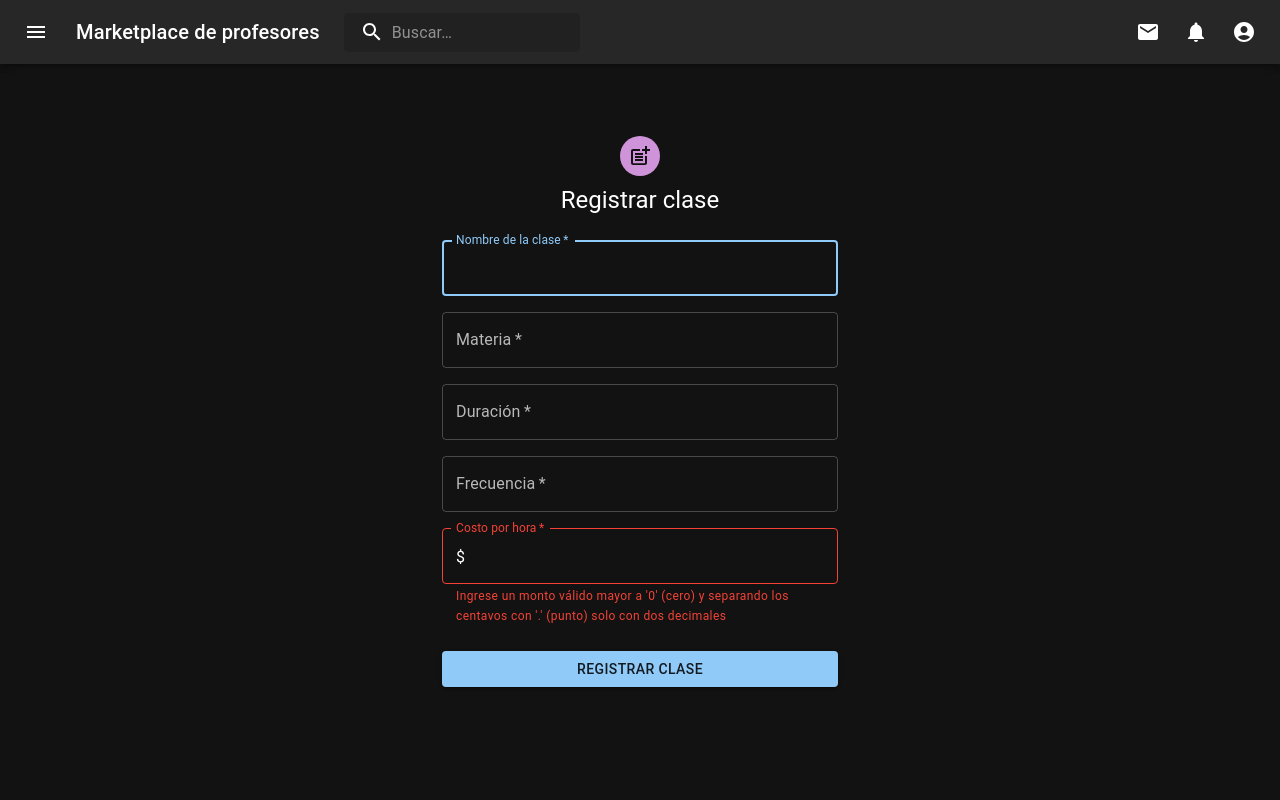
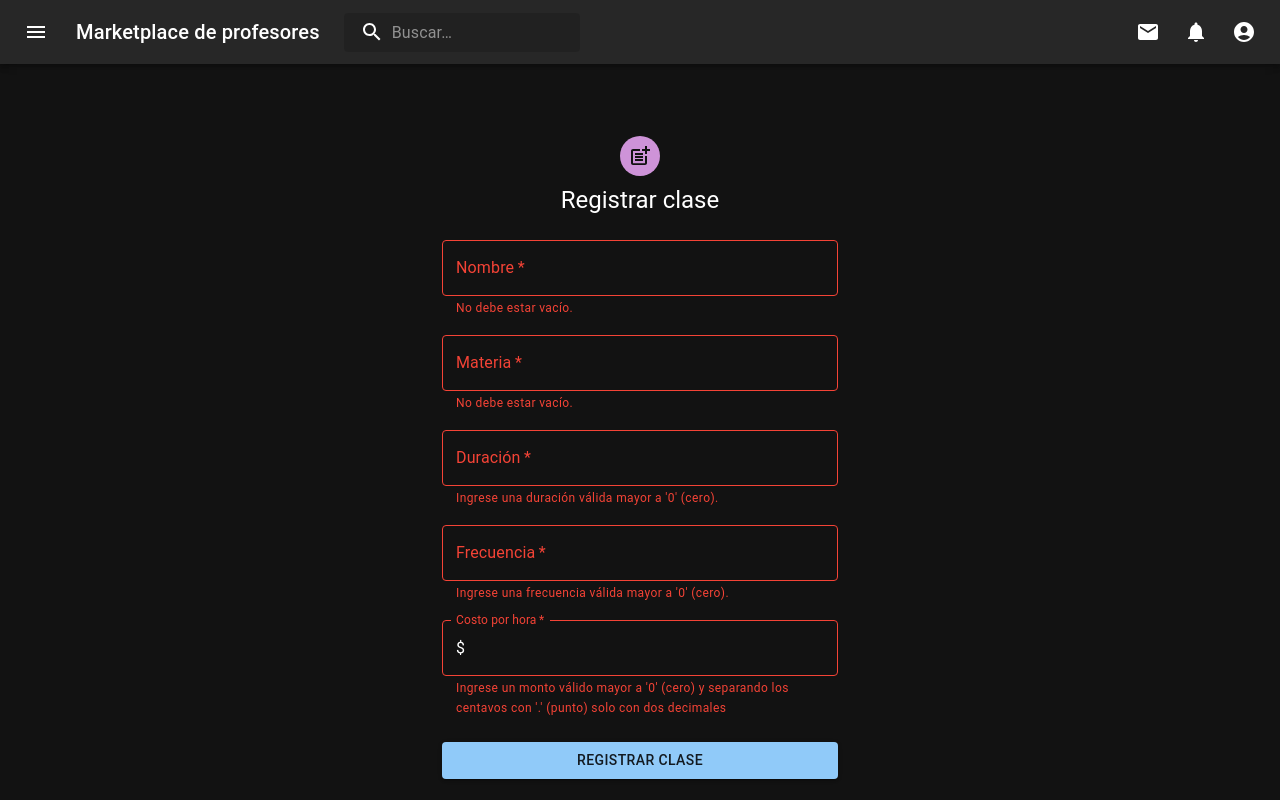
Before and after one commit to 3nu3l/marketplace-profesores-particulares, a Next.js app in the folder frontend/: page /registrationClass in a window 1280 px wide. Shown: the top 800 px of the page. Built offline with nearby package versions, Linux system fonts and the light colour scheme.

Commit message:
add validations and fix typo's

```diff
--- a/frontend/pages/registrationClass.tsx
+++ b/frontend/pages/registrationClass.tsx
@@ -13,6 +13,14 @@ import { InputAdornment } from '@mui/material';
 export default function CreateClass() {
     const costRegex = /^[+]?[0-9]{1,3}(?:,?[0-9]{3})*(?:\.[0-9]{2})?$/
     const [cost, setCost] = React.useState("");
+
+    const [className, setClassName] = React.useState("");
+
+    const [matter, setMatter] = React.useState("");
+
+    const [duration, setDuration] = React.useState("");
+
+    const [frequency, setFrequency] = React.useState("");
 
     const handleSubmit = (event: React.FormEvent<HTMLFormElement>) => {
         event.preventDefault();
@@ -45,13 +53,15 @@ export default function CreateClass() {
                     <Grid container spacing={2}>
                         <Grid item xs={12}>
                             <TextField
-                                autoComplete="given-name"
-                                name="className"
+                                name="firstName"
                                 required
                                 fullWidth
                                 id="className"
-                                label="Nombre de la clase"
-                                autoFocus
+                                label="Nombre"
+                                error={className.trim().length === 0}
+                                helperText={className.trim().length === 0 ? <>No debe estar vacío.</> : <></>}
+                                onChange={(event) => setClassName(event.target.value)}
+                                value={className}
                             />
                         </Grid>
                         <Grid item xs={12}>
@@ -61,7 +71,10 @@ export default function CreateClass() {
                                 id="matter"
                                 label="Materia"
                                 name="matter"
-                                autoComplete="family-name"
+                                error={matter.trim().length === 0}
+                                helperText={matter.trim().length === 0 ? <>No debe estar vacío.</> : <></>}
+                                onChange={(event) => setMatter(event.target.value)}
+                                value={matter}
                             />
                         </Grid>
                         <Grid item xs={12}>
@@ -71,7 +84,13 @@ export default function CreateClass() {
                                 id="duration"
                                 label="Duración"
                                 name="duration"
-                                autoComplete="duration"
+                                inputProps={{ min: 0 }}
+                                type='number'
+                                error={duration.trim().length === 0 || !duration.match(costRegex)}
+                                helperText={duration.trim().length === 0 || !duration.match(costRegex) ?
+                                    <>{<div>Ingrese una duración válida mayor a &#39;0&#39; (cero).</div>}</> : <></>}
+                                value={duration}
+                                onChange={(event) => setDuration(event.target.value)}
                             />
                         </Grid>
                         <Grid item xs={12}>
@@ -80,9 +99,14 @@ export default function CreateClass() {
                                 fullWidth
                                 name="frequency"
                                 label="Frecuencia"
-                                type="frequency"
                                 id="frequency"
-                                autoComplete="frequency"
+                                inputProps={{ min: 0 }}
+                                type='number'
+                                error={frequency.trim().length === 0 || !frequency.match(costRegex)}
+                                helperText={frequency.trim().length === 0 || !frequency.match(costRegex) ?
+                                    <>{<div>Ingrese una frecuencia válida mayor a &#39;0&#39; (cero).</div>}</> : <></>}
+                                value={frequency}
+                                onChange={(event) => setFrequency(event.target.value)}
                             />
                         </Grid>
                         <Grid item xs={12}>
```
Also changed, not shown: frontend/pages/modifyClass.tsx (+32 -8 lines), frontend/pages/signin.tsx (+4 -4 lines), frontend/pages/signup.tsx (+12 -12 lines).
